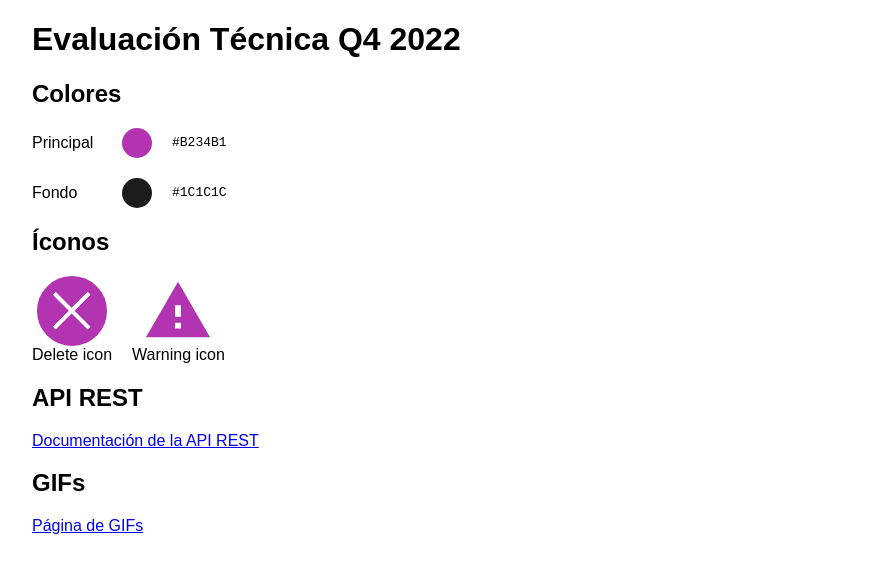
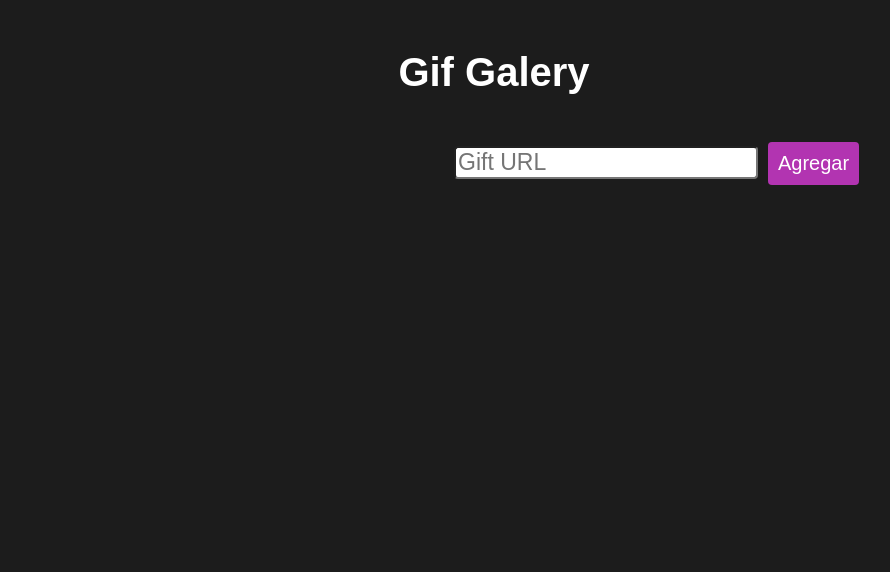
Before and after one commit to bjuanacio/evaluacion-Q4-2022, a React (Create React App) app: page / in a window 1280 px wide. Shown: the top 572 px of the page, without its empty margins (96-986 px from the left). Built offline with nearby package versions, Linux system fonts and the light colour scheme.

Commit message:
maquetado

```diff
--- a/src/app.scss
+++ b/src/app.scss
@@ -1,3 +1,4 @@
+
 .app {
   max-width: 1024px;
   margin: auto;
--- a/src/app.tsx
+++ b/src/app.tsx
@@ -1,64 +1,20 @@
-import DeleteIcon from "./assets/delete-icon.svg";
-import WarningIcon from "./assets/warning-icon.svg";
-
+import Input from "./components/atoms/input/input";
 import "./app.scss";
+import Button from "./components/atoms/button/button";
+import Title from "./components/atoms/title/title";
 
 const App = () => {
-  return (
-    <div className="app">
-      <h1>Evaluación Técnica Q4 2022</h1>
-      <section>
-        <h2>Colores</h2>
-        <div className="app__color-container">
-          <span className="app__color-title">Principal</span>
-          <div className="app__color app__color--main"></div>
-          <code>#B234B1</code>
-        </div>
-        <div className="app__color-container">
-          <span className="app__color-title">Fondo</span>
-          <div className="app__color app__color--background"></div>
-          <code>#1C1C1C</code>
-        </div>
-      </section>
-      <section>
-        <h2>Íconos</h2>
-        <div className="app__icon-container">
-          <div className="app__icon-description">
-            <img className="app__icon" src={DeleteIcon} alt="Delete icon" />
-            <span>Delete icon</span>
-          </div>
-          <div className="app__icon-description">
-            <img className="app__icon" src={WarningIcon} alt="Warning icon" />
-            <span className="app__color-title">Warning icon</span>
-          </div>
-        </div>
-      </section>
-      <section>
-        <h2>API REST</h2>
-        <div>
-          <a
-            href="https://documenter.getpostman.com/view/21329689/2s8YsnYwZr"
-            rel="noreferrer"
-            target="_blank"
-          >
-            Documentación de la API REST
-          </a>
-        </div>
-      </section>
-      <section>
-        <h2>GIFs</h2>
-        <div>
-          <a
-            href="https://tenor.com/es-419/search/avengers-gifs"
-            rel="noreferrer"
-            target="_blank"
-          >
-            Página de GIFs
-          </a>
-        </div>
-      </section>
-    </div>
+  return(
+    <>
+        <div><Title/></div>
+       <div><Input
+           value="test"
+           name="addInput"
+           onChange={()=> console.log("texto agregado")}
+           placeholder="Gift URL"/>
+        <Button onClick = {() => console.log("Check")}>Agregar</Button>
+       </div>
+     </>
   );
 };
-
 export default App;
--- /dev/null
+++ b/src/components/atoms/button/button.scss
@@ -0,0 +1,16 @@
+.button {
+
+    border: none;
+    background-color: #B234B1;
+    font-size: 20px;
+    color: white;
+    padding: 10px;
+    border-radius: 4px;
+    margin-top: 20px;
+    cursor: pointer;
+    margin-left: 10px;
+
+    &:hover {
+        background-color: darkmagenta;
+    }
+}
--- /dev/null
+++ b/src/components/atoms/button/button.tsx
@@ -0,0 +1,15 @@
+import "./button.scss";
+import React from "react";
+import {FC} from "react";
+
+interface ButtonProps {
+
+    children: React.ReactNode;
+    onClick: () => void;
+}
+
+const Button: FC<ButtonProps> = ({children, onClick}) => {
+
+    return <button onClick={onClick} className='button'>Agregar</button>;
+};
+export default  Button
--- /dev/null
+++ b/src/components/atoms/input/input.scss
@@ -0,0 +1,7 @@
+.input {
+
+  margin-left: 550px;
+  border-radius: 4px;
+  font-size: 23px;
+
+}
--- /dev/null
+++ b/src/components/atoms/input/input.tsx
@@ -0,0 +1,16 @@
+import "./input.scss"
+import  {FC} from "react";
+
+interface InputProps {
+    value: string;
+    name: string;
+    onChange: () => void;
+    placeholder: string;
+}
+
+const Input: FC<InputProps> = ({ name, onChange, placeholder, value }) => {
+
+    return <input className="input" placeholder={placeholder}></input>;
+};
+
+export default Input;
--- /dev/null
+++ b/src/components/atoms/title/title.scss
@@ -0,0 +1,9 @@
+.title {
+
+  font-size: 40px;
+  color: white;
+  margin-top: 50px;
+  display: flex;
+  justify-content: center;
+  margin-right: 100px;
+}
--- /dev/null
+++ b/src/components/atoms/title/title.tsx
@@ -0,0 +1,7 @@
+import "./title.scss";
+
+const Title = () => {
+
+    return <h1 className='title'>Gif Galery</h1>;
+};
+export default  Title;
--- a/src/index.scss
+++ b/src/index.scss
@@ -3,6 +3,7 @@ body {
   font-family: Arial, Helvetica, sans-serif;
   -webkit-font-smoothing: antialiased;
   -moz-osx-font-smoothing: grayscale;
+  background-color: #1C1C1C;
 }
 
 :root {
```
